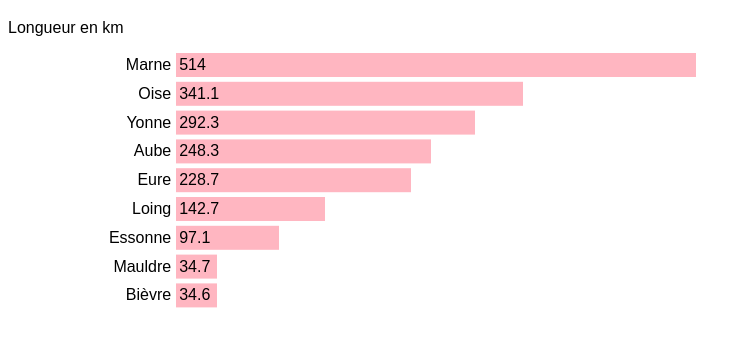
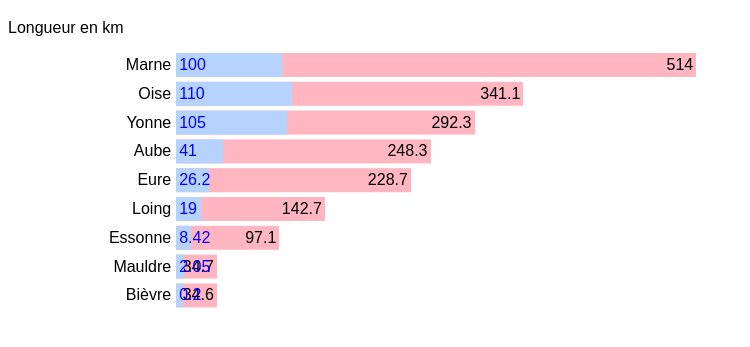
Before and after one commit to TacticalNuclearRaccoon/dataviz_with_js, a website: page 01-affluent_seine/index.html in a window 1280 px wide. Shown: the part 61-408 px from the top of the page, without its empty margins (0-750 px from the left). Drawn offline with nearby package versions, Linux system fonts and the light colour scheme.

Commit message:
dev: double bars

```diff
--- a/01-affluent_seine/main.js
+++ b/01-affluent_seine/main.js
@@ -1,9 +1,7 @@
 // @ts-nocheck
 const main = async () => {
   const csv = await d3.dsv(",", "./river_debit.csv");
-  const source = csv.map((line) => {
-    return [line.riverLabel, line.length, line.debit];
-  });
+  const source = csv.map((line) => [line.riverLabel, line.length, line.debit]);
 
   const height = 1.8;
   const duration = 1000;
@@ -33,6 +31,20 @@ const main = async () => {
     .duration(duration)
     .style("width", (d) => `${d[1] / 16}em`)
     .style("opacity", 1);
+
+  d3.select("div.content")
+    .selectAll("div.bar2")
+    .data(source)
+    .join("div")
+    .classed("bar2", true)
+    .style("width", 0)
+    .style("transform", (d, i) => `translate(10.5em, ${i * height}em)`)
+    .text((d) => d[2])
+    .style("opacity", 0)
+    .transition()
+    .duration(duration)
+    .style("width", (d) => `${d[2] / 16}em`)
+    .style("opacity", 1);
 };
 
 main();
--- a/01-affluent_seine/style.css
+++ b/01-affluent_seine/style.css
@@ -33,5 +33,17 @@ div.bar {
   background-color: lightpink;
   color: black;
   padding: 0.2em;
+  text-align: right;
+}
+
+div.bar2 {
+  position: absolute;
+  top: 0;
+  left: 0;
+  width: 10em;
+
+  background-color: rgb(182, 211, 255);
+  color: blue;
+  padding: 0.2em;
   text-align: left;
 }
```
